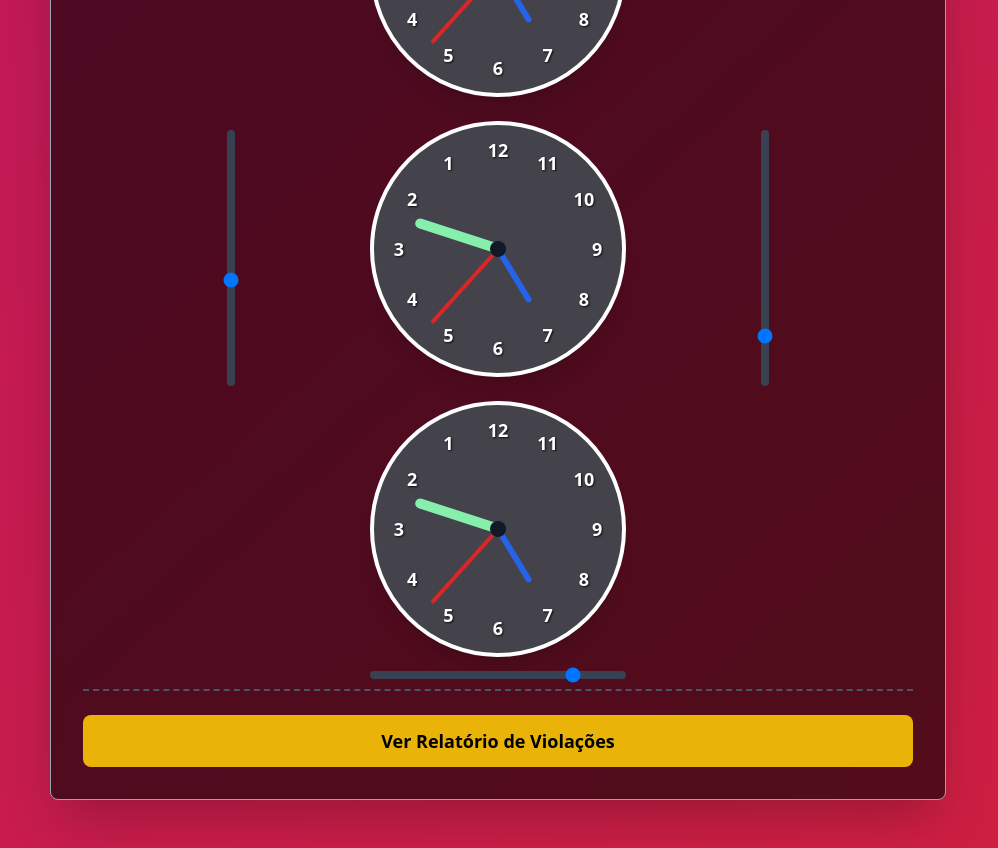
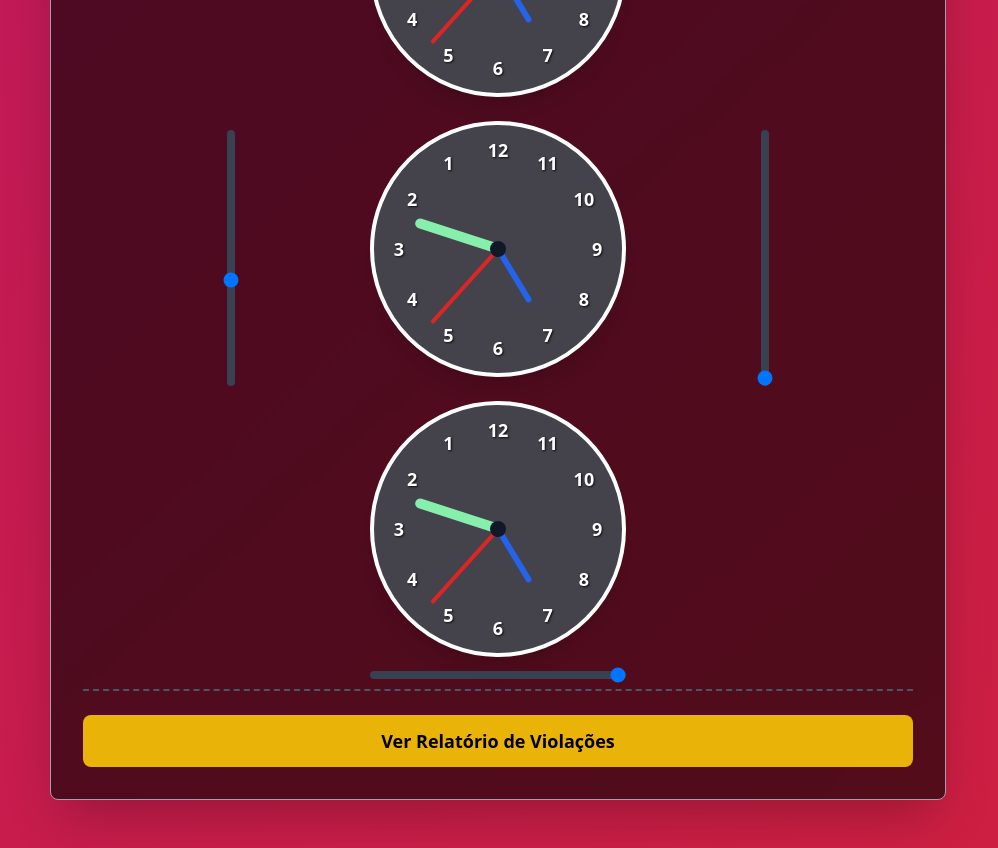
Before and after one commit to andreluiz2431/o-relogio-incoveniente, a React (Create React App) app: page / in a window 1280 px wide. Shown: the part 300-1148 px from the top of the page, without its empty margins (142-1140 px from the left). Built offline with nearby package versions, Linux system fonts and the light colour scheme; the HTML template or start-up script is replaced by a standard one.

Commit message:
Realizado ajuste dos sliders

```diff
--- a/src/components/ClockControls.tsx
+++ b/src/components/ClockControls.tsx
@@ -38,7 +38,7 @@ const ClockControls: React.FC<ClockControlsProps> = ({
           type="range"
           min="0"
           max="23"
-          value={hour}
+          value={hour * 3}
           onChange={(e) => setHour(parseInt(e.target.value, 10))}
           className="w-64 h-2 rotate-90 appearance-none bg-gray-700 rounded-lg"
           style={{ transformOrigin: 'top right', marginRight: '10rem', marginTop: '15rem'  }}
@@ -51,7 +51,7 @@ const ClockControls: React.FC<ClockControlsProps> = ({
           type="range"
           min="0"
           max="59"
-          value={second}
+          value={second * 2}
           onChange={(e) => setSecond(parseInt(e.target.value, 10))}
           className="w-full h-2 bg-gray-700 rounded-lg appearance-none"
           style={{ marginBottom: '6.5rem' }}
```
